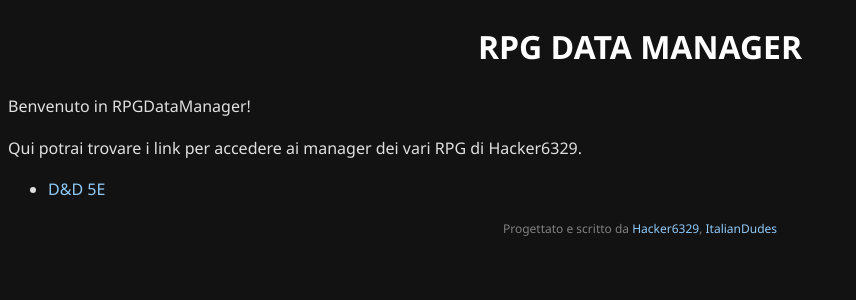
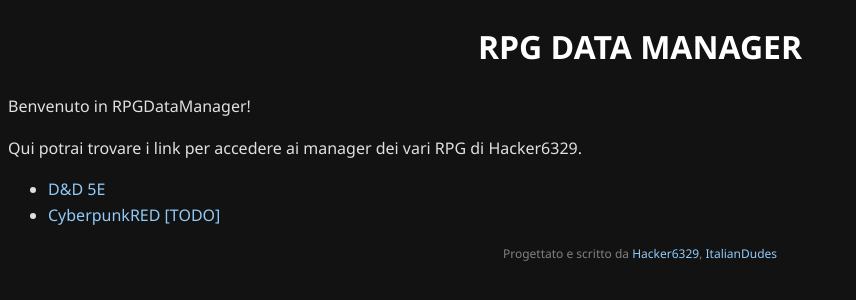
Before and after one commit to ItalianDudes/RPGDataManager, a Django app: page / in a window 1280 px wide. Shown: the top 300 px of the page, without its empty margins (0-856 px from the left). Run offline with Django 5.2, Linux system fonts and the light colour scheme.

Commit message:
Removed tester app, Improved CSS in dnd5e, improved all htmls, added css to RPGDatamanager page

```diff
--- a/RPGDataManager/templates/RPGDataManager/index.html
+++ b/RPGDataManager/templates/RPGDataManager/index.html
@@ -12,6 +12,7 @@
     <p>Qui potrai trovare i link per accedere ai manager dei vari RPG di Hacker6329.</p>
     <ul>
         <li><a href="/dnd5e">D&D 5E</a></li>
+        <li><a href="/">CyberpunkRED [TODO]</a></li>
     </ul>
     <footer class="main-footer">
             <p>Progettato e scritto da <a href="https://github.com/Hacker6329">Hacker6329</a>, <a href="https://github.com/ItalianDudes">ItalianDudes</a></p>
```
